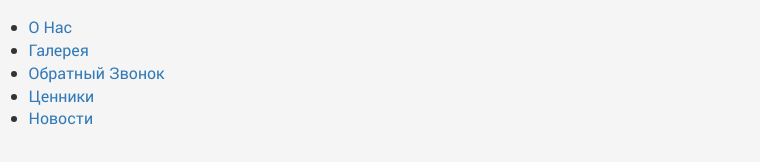
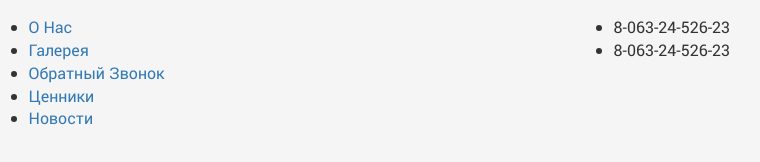
Before and after one commit to anubiSander/evg, a plain HTML site: page index.html in a window 1280 px wide. Shown: the full height of the page, 374-1134 px from the left. Drawn offline with Linux system fonts and the light colour scheme.

Commit message:
second commit

```diff
--- a/index.html
+++ b/index.html
@@ -65,7 +65,12 @@
 				<div class="col-md-3">
 					<div class="phone">
 						<ul>
-
+							<li>
+								8-063-24-526-23
+							</li>
+							<li>
+								8-063-24-526-23 <!-- Anubis -->
+							</li>
 						</ul>
 					</div>
 				</div>
```
